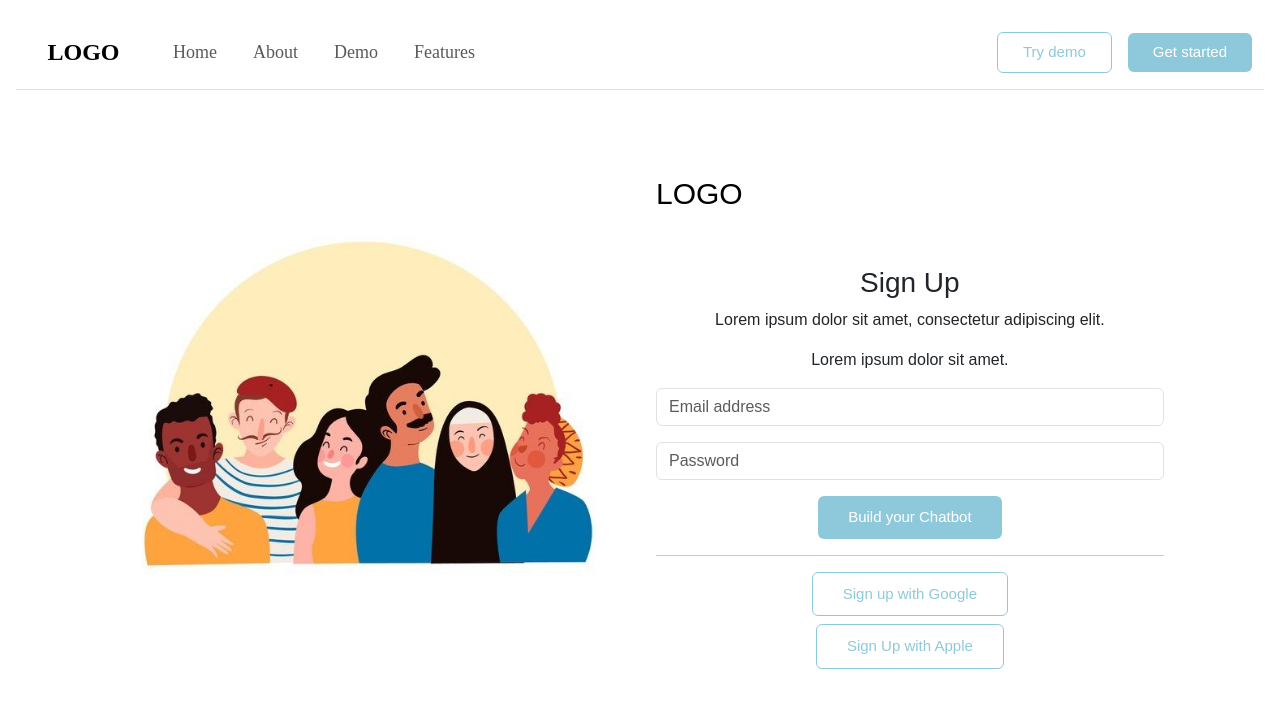
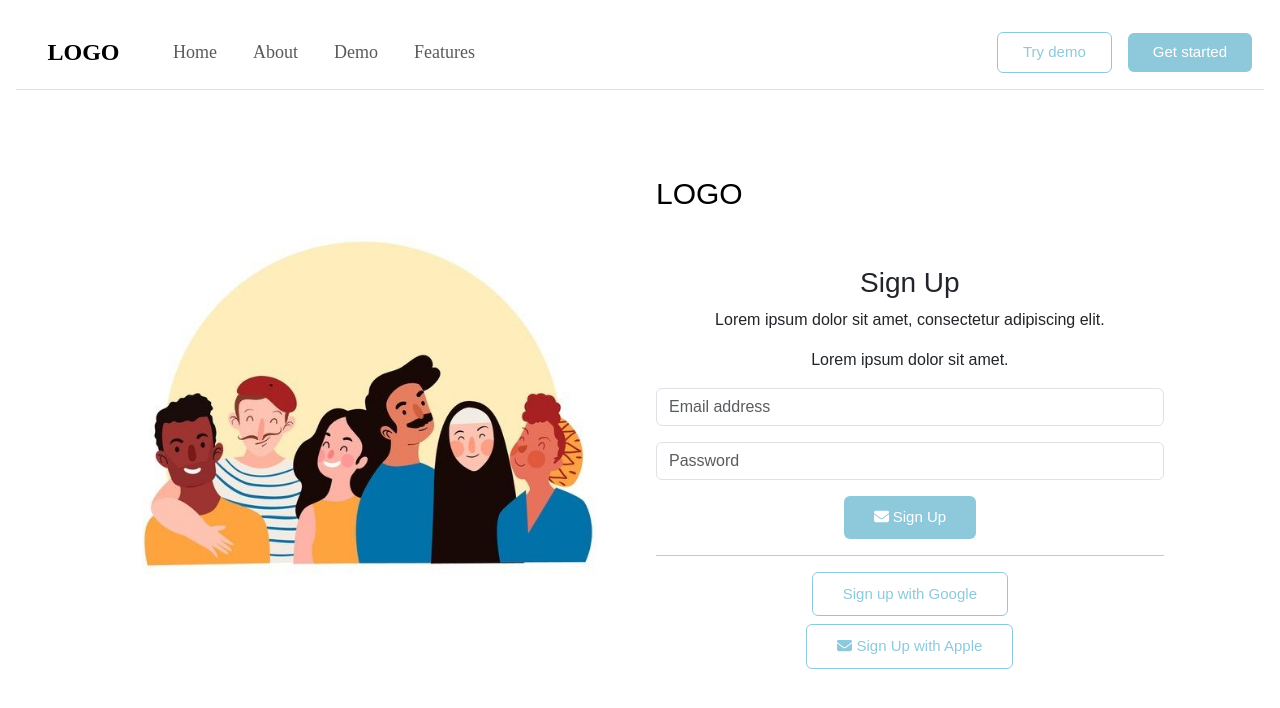
Before and after one commit to Cyriacusifeco/helpbot, a React (Vite) app: page /About in a window 1280 px wide. Shown: the top 708 px of the page. Built offline with nearby package versions, Linux system fonts and the light colour scheme.

Commit message:
added icons

```diff
--- a/src/component/Auth/Signup.jsx
+++ b/src/component/Auth/Signup.jsx
@@ -1,5 +1,8 @@
 import '../App/App.css'
 import './Signup.css'
+import { FontAwesomeIcon } from '@fortawesome/react-fontawesome'
+import { faEnvelope } from '@fortawesome/free-solid-svg-icons'
+
 
 
 
@@ -24,14 +27,14 @@ export default function Signup() {
             <input type="email" className="form-control" id="exampleFormControlInput1" placeholder="Password" />
           </div>
           <div className="mb-3">
-            <button className='active'>Build your Chatbot</button>
+            <button className='active'><FontAwesomeIcon icon={faEnvelope} /> Sign Up</button>
           </div>
           <hr />
           <div className="mb-2">
             <button className='inactive'>Sign up with Google</button>
           </div>
           <div className="mb-2">
-            <button className='inactive'>Sign Up with Apple</button>
+            <button className='inactive'><FontAwesomeIcon icon={faEnvelope} /> Sign Up with Apple</button>
           </div>
         </div>
 
```
